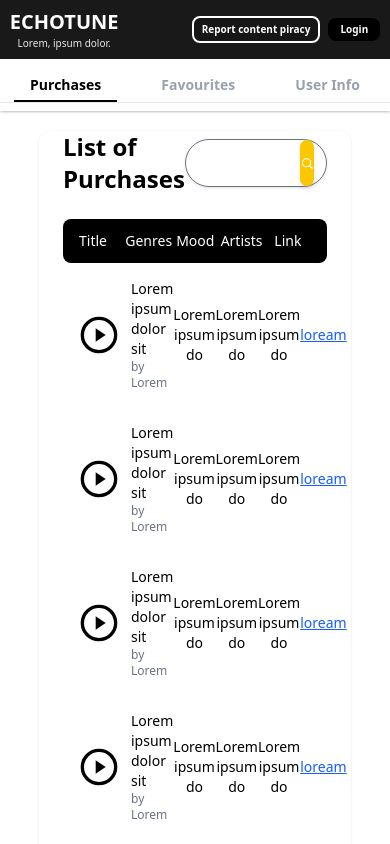
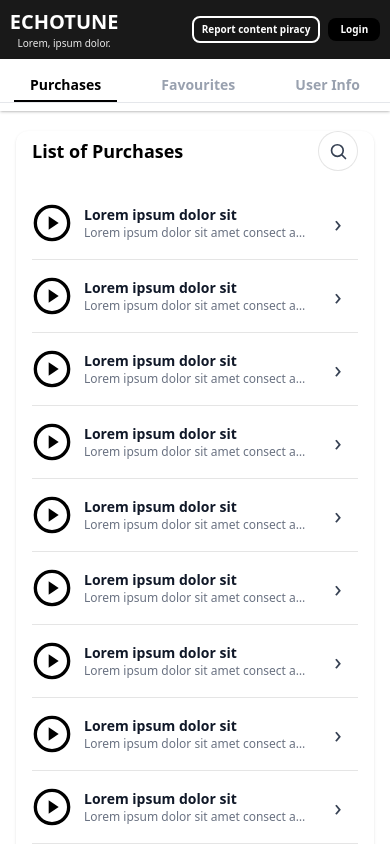
Before and after one commit to Abirullah/Music-Wed-FrontEnd, a React (Vite) app: page /Profile in a window 390 px wide. Shown: the top 844 px of the page. Built offline with nearby package versions, Linux system fonts and the light colour scheme.

Commit message:
UserProfile pages updated

```diff
--- a/public/Component/ReusableList.jsx
+++ b/public/Component/ReusableList.jsx
@@ -1,3 +1,4 @@
+import { useState } from "react";
 import SearchBar from "./SearchBar";
 import Button from "./Button";
 
@@ -13,22 +14,145 @@ export default function ReusableList({
   lastColumnType = "link",
   lastColumnContent,
   onRowClick,
+  searchPlaceholder = "Search",
 }) {
+  const [mobileSearchOpen, setMobileSearchOpen] = useState(false);
+
+  const renderLastCell = (item, index) => {
+    const lastColumnKey = columns[columns.length - 1]?.key;
+    if (!lastColumnKey) return null;
+
+    if (lastColumnType === "custom" && lastColumnContent) {
+      return typeof lastColumnContent === "function"
+        ? lastColumnContent(item, index)
+        : lastColumnContent;
+    }
+
+    return renderCell(lastColumnKey, item, index, lastColumnType);
+  };
+
   return (
-    <div className="w-full bg-white rounded-xl shadow mt-5 pb-6 px-6">
+    <div className="w-full bg-white rounded-xl shadow mt-5 pb-6 px-4 sm:px-6">
       {/* Header */}
-      <div className="flex items-center justify-between mb-6">
-        <h2 className="text-2xl font-semibold">{title}</h2>
+      <div className="flex items-center justify-between gap-3 mb-4 md:mb-6">
+        <h2 className="text-lg sm:text-xl md:text-2xl font-semibold flex-1 text-left">
+          {title}
+        </h2>
+
+        <div className="hidden md:block">
           <SearchBar
-          classess={
-            "w-110 rounded-full border-1 border-gray-500 shadow-sm bg-white/80  h-12"
-          }
-          ButtonInfo="w-[12%] h-full"
+            classess="w-[28rem] lg:w-[32rem] rounded-full border border-gray-300 shadow-sm bg-white/80 h-12"
+            placeholder={searchPlaceholder}
+            ButtonInfo="w-14 h-full"
           />
         </div>
 
+        <button
+          type="button"
+          aria-label={mobileSearchOpen ? "Close search" : "Open search"}
+          onClick={() => setMobileSearchOpen((v) => !v)}
+          className="md:hidden inline-flex items-center justify-center w-10 h-10 rounded-full border border-black/10 bg-white hover:bg-black/5 transition-colors"
+        >
+          {mobileSearchOpen ? (
+            <svg
+              xmlns="http://www.w3.org/2000/svg"
+              className="h-5 w-5 text-gray-700"
+              fill="none"
+              viewBox="0 0 24 24"
+              stroke="currentColor"
+              strokeWidth={2}
+            >
+              <path
+                strokeLinecap="round"
+                strokeLinejoin="round"
+                d="M6 18L18 6M6 6l12 12"
+              />
+            </svg>
+          ) : (
+            <svg
+              className="h-5 w-5 text-gray-700"
+              fill="none"
+              stroke="currentColor"
+              strokeWidth="2"
+              viewBox="0 0 24 24"
+            >
+              <path
+                strokeLinecap="round"
+                strokeLinejoin="round"
+                d="M21 21l-4.35-4.35m1.6-5.15a7 7 0 1 1-14 0 7 7 0 0 1 14 0z"
+              />
+            </svg>
+          )}
+        </button>
+      </div>
+
+      {/* Mobile Search */}
+      {mobileSearchOpen && (
+        <div className="md:hidden mb-4">
+          <SearchBar
+            classess="w-full rounded-full border border-gray-300 shadow-sm bg-white/80 h-11"
+            placeholder={searchPlaceholder}
+            ButtonInfo="w-12 h-full"
+          />
+        </div>
+      )}
+
       {data.length > 0 ? (
         <>
+          {/* Mobile List */}
+          <div className="md:hidden divide-y divide-black/10">
+            {data.map((item, index) => {
+              const firstColumn = columns[0];
+              const titleText = firstColumn ? item[firstColumn.key] : "";
+
+              return (
+                <div
+                  key={index}
+                  className="flex items-center justify-between gap-3 py-4 cursor-pointer"
+                  onClick={() => onRowClick && onRowClick(item)}
+                >
+                  <div className="flex items-center gap-3 min-w-0">
+                    <svg
+                      width="40"
+                      height="40"
+                      viewBox="0 0 24 24"
+                      fill="none"
+                      xmlns="http://www.w3.org/2000/svg"
+                      className="w-10 h-10 text-black flex-shrink-0"
+                    >
+                      <circle
+                        cx="12"
+                        cy="12"
+                        r="10"
+                        stroke="currentColor"
+                        strokeWidth="2"
+                      />
+                      <polygon points="10,8 16,12 10,16" fill="currentColor" />
+                    </svg>
+
+                    <div className="min-w-0">
+                      <p className="font-semibold text-sm text-gray-900 truncate">
+                        {titleText}
+                      </p>
+                      <p className="text-xs text-gray-500 truncate">
+                        Lorem ipsum dolor sit amet consect amet
+                      </p>
+                    </div>
+                  </div>
+
+                  <div
+                    className="shrink-0"
+                    onClick={(e) => e.stopPropagation()}
+                  >
+                    {renderLastCell(item, index)}
+                  </div>
+                </div>
+              );
+            })}
+          </div>
+
+          {/* Desktop Table */}
+          <div className="hidden md:block">
             {/* Table Head */}
             <div
               className="grid gap-0 bg-black text-white px-4 py-3 rounded-lg text-sm font-medium text-center"
@@ -57,31 +181,26 @@ export default function ReusableList({
                   onClick={() => onRowClick && onRowClick(item)}
                 >
                   {columns.map((column, colIdx) => {
-                  if (colIdx === columns.length - 1) {
-                    if (lastColumnType === "custom" && lastColumnContent) {
+                    const isLastColumn = colIdx === columns.length - 1;
+
+                    if (isLastColumn) {
                       return (
-                        <div key={colIdx}>
-                          {typeof lastColumnContent === "function"
-                            ? lastColumnContent(item, index)
-                            : lastColumnContent}
-                        </div>
-                      );
-                    }
-                    return (
-                      <div key={colIdx}>
-                        {renderCell(column.key, item, index, lastColumnType)}
+                        <div
+                          key={colIdx}
+                          onClick={(e) => e.stopPropagation()}
+                        >
+                          {renderLastCell(item, index)}
                         </div>
                       );
                     }
 
+                    const isFirstColumn = colIdx === 0;
                     return (
                       <div
                         key={colIdx}
-                      className={
-                        colIdx === 0 && "flex items-center gap-3 text-left"
-                      }
+                        className={isFirstColumn ? "flex items-center gap-3 text-left" : ""}
                       >
-                      {colIdx === 0 && (
+                        {isFirstColumn ? (
                           <>
                             <svg
                               width="40"
@@ -112,13 +231,15 @@ export default function ReusableList({
                               )}
                             </div>
                           </>
+                        ) : (
+                          item[column.key]
                         )}
-                      {colIdx !== 0 && item[column.key]}
                       </div>
                     );
                   })}
                 </div>
               ))}
+            </div>
           </div>
         </>
       ) : (
--- a/public/Other All Pages/UserProfilePages/Parts/Faverouite.jsx
+++ b/public/Other All Pages/UserProfilePages/Parts/Faverouite.jsx
@@ -1,6 +1,8 @@
 import Button from "../../../Component/Button";
 import ReusableList from "../../../Component/ReusableList";
 import { Heart } from "../../../../assets/Icons/IconExporter";
+import { ShoppingCart } from "lucide-react";
+import { useState } from "react";
 
 const data = Array(18).fill({
   title: "Lorem ipsum dolor sit",
@@ -19,11 +21,56 @@ const columns = [
 ];
 
 export default function Faverouite() {
-  const renderCell = (key, item) => {
+  const [favouriteActive, setFavouriteActive] = useState(() =>
+    Array(data.length).fill(true),
+  );
+
+  const toggleFavourite = (index) => {
+    setFavouriteActive((prev) => {
+      const next = [...prev];
+      next[index] = !next[index];
+      return next;
+    });
+  };
+
+  const renderCell = (key, item, index) => {
     if (key === "actions") {
+      const isActive = favouriteActive[index];
       return (
-        <div className="flex gap-2 items-center justify-around">
-          <Heart active={true} />
+        <>
+          {/* Mobile actions */}
+          <div className="flex items-center gap-3 md:hidden">
+            <button
+              type="button"
+              className={`hover:scale-105 transition-transform ${
+                isActive ? "text-black" : "text-gray-400"
+              }`}
+              aria-label="Favourite"
+              onClick={() => toggleFavourite(index)}
+            >
+              <Heart active={isActive} />
+            </button>
+            <button
+              type="button"
+              className="text-gray-700 hover:text-black hover:scale-105 transition-transform"
+              aria-label="Add to cart"
+            >
+              <ShoppingCart className="w-5 h-5" />
+            </button>
+          </div>
+
+          {/* Desktop actions */}
+          <div className="hidden md:flex gap-2 items-center justify-around">
+            <button
+              type="button"
+              aria-label="Favourite"
+              className={`hover:scale-105 transition-transform ${
+                isActive ? "text-black" : "text-gray-400"
+              }`}
+              onClick={() => toggleFavourite(index)}
+            >
+              <Heart active={isActive} />
+            </button>
             <Button
               text="Purchase"
               bg="bg-white px-6 py-1.5"
@@ -32,6 +79,7 @@ export default function Faverouite() {
               rounded="rounded-full border-1 border-yellow-500"
             />
           </div>
+        </>
       );
     }
     return item[key];
--- a/public/Other All Pages/UserProfilePages/Parts/PurchaseList.jsx
+++ b/public/Other All Pages/UserProfilePages/Parts/PurchaseList.jsx
@@ -23,9 +23,12 @@ export default function PurchaseList() {
       return (
         <Link
           to={`/song/${index}`}
-          className="text-blue-600 hover:text-blue-800 underline cursor-pointer"
+          className="inline-flex items-center justify-center w-10 h-10 rounded-full hover:bg-black/5 transition-colors md:w-auto md:h-auto md:rounded-none md:hover:bg-transparent"
         >
-         loream
+          <span className="md:hidden text-2xl text-gray-700">›</span>
+          <span className="hidden md:inline text-blue-600 hover:text-blue-800 underline cursor-pointer">
+            loream
+          </span>
         </Link>
       );
     }
--- a/public/Other All Pages/UserProfilePages/UserProfileDetails.jsx
+++ b/public/Other All Pages/UserProfilePages/UserProfileDetails.jsx
@@ -1,4 +1,4 @@
-import { useState , useEffect} from "react";
+import { useState } from "react";
 import NavBar from "../../Component/NavBar";
 import SmallNavBar from "../../Component/SmallNavBar";
 import PurchaseList from "./Parts/PurchaseList";
@@ -6,19 +6,15 @@ import Faverouite from "./Parts/Faverouite";
 import UserInfo from "./Parts/UserInfo";
 import { SideMenu } from "../../Component/SideMenu";
 
-
-
 function Purchases() {
-
-  const [CurrentPart, setCurrentPart] = useState(0);
+  const [CurrentPart, setCurrentPart] = useState(() => {
+    try {
+      return Number(localStorage.getItem("CurrentPage")) || 0;
+    } catch {
+      return 0;
+    }
+  });
   const [openProfileMenu, setOpenProfileMenu] = useState(false);
-
- useEffect(() => {
-   const savedPage = Number(localStorage.getItem("CurrentPage")) || 0;
-   setCurrentPart(savedPage);
- }, []);
-
-
 
   let content;
 
@@ -35,7 +31,6 @@ function Purchases() {
     default:
       content = null;
   }
-
 
   return (
     <>
@@ -58,11 +53,11 @@ function Purchases() {
           { label: "Favourites" },
           { label: "User Info" },
         ]}
-        NavbarFirstChild = "py-1"
+        NavbarFirstChild="py-1"
         setCurrentPaert={setCurrentPart}
       />
 
-      <div className="w-[80%] mx-auto">{content}</div>
+      <div className="w-full max-w-5xl mx-auto px-4 md:px-0">{content}</div>
     </>
   );
 }
```
Also changed, not shown: public/Component/SideMenu.jsx (+92 -43 lines), public/Other All Pages/UserProfilePages/Parts/UserInfo.jsx (+12 -12 lines). Lines whose indentation alone changed are shown as unchanged.
